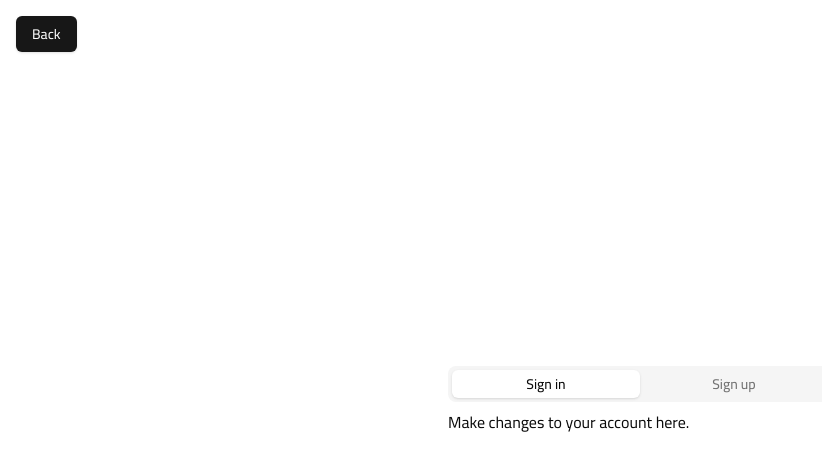
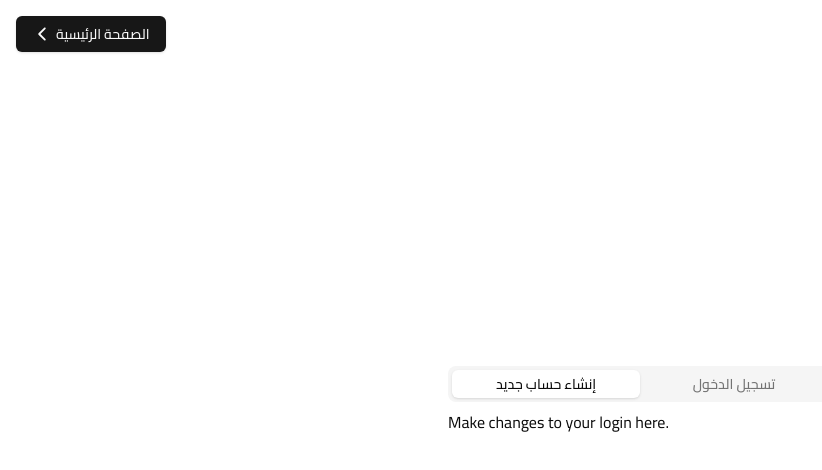
Before and after one commit to Said-MZ/PathForge, a Next.js app: page /login in a window 1280 px wide. Shown: the top 470 px of the page, without its empty margins (0-822 px from the left). Built offline with nearby package versions, Linux system fonts and the light colour scheme.

Commit message:
Transform auth text to arabic

```diff
--- a/src/app/(auth)/login/page.tsx
+++ b/src/app/(auth)/login/page.tsx
@@ -1,27 +1,34 @@
 import React from "react";
 import { Tabs, TabsContent, TabsList, TabsTrigger } from "@/components/ui/tabs";
 import { Button } from "@/components/ui/button";
+import { IoIosArrowBack } from "react-icons/io";
 import Link from "next/link";
 
 const LoginPage = () => {
   return (
     <main className="grid place-items-center h-screen w-screen">
       <Button variant="default" className="absolute top-4 left-4">
-        <Link href="/">Back</Link>
+        <Link
+          href="/"
+          className="flex justify-center items-center gap-1 hover:gap-2 transition-all"
+        >
+          <IoIosArrowBack className="w-5 h-5" />
+          <span>الصفحة الرئيسية</span>
+        </Link>
       </Button>
-      <Tabs defaultValue="account" className="w-full mx-auto max-w-96">
+      <Tabs defaultValue="login" className="w-full mx-auto max-w-96">
         <TabsList className="w-full">
-          <TabsTrigger value="account" className="w-full">
-            Sign in
+          <TabsTrigger value="login" className="w-full">
+            إنشاء حساب جديد
           </TabsTrigger>
-          <TabsTrigger value="password" className="w-full">
-            Sign up
+          <TabsTrigger value="signup" className="w-full">
+            تسجيل الدخول
           </TabsTrigger>
         </TabsList>
-        <TabsContent value="account">
-          Make changes to your account here.
+        <TabsContent value="login">
+          Make changes to your login here.
         </TabsContent>
-        <TabsContent value="password">Change your password here.</TabsContent>
+        <TabsContent value="signup">Change your signup here.</TabsContent>
       </Tabs>
     </main>
   );
--- a/src/components/navbar/user-button.tsx
+++ b/src/components/navbar/user-button.tsx
@@ -15,12 +15,11 @@ import {
 } from "@/components/ui/dropdown-menu";
 import Link from "next/link";
 
-const inter = Inter({ subsets: ["latin"] });
-
 const UserButton = () => {
   const [isMenuOpen, setIsMenuOpen] = useState(false);
   // temporary until we set up authentication
   const isSignedIn = false;
+  const userName = "اسم المستخدم";
   //-----------------------------------------
   return (
     <>
@@ -34,37 +33,43 @@ const UserButton = () => {
         <DropdownMenuTrigger asChild>
           <Button variant={null}>
             <RiAccountCircleFill
-              className="w-10 h-10 cursor-pointer text-gray-100 hover:text-gray-300 transition-all duration-300"
+              className="w-10 h-10 cursor-pointer text-gray-100 hover:text-gray-300 transition-all duration-300 "
               onClick={() => setIsMenuOpen(!isMenuOpen)}
             />
           </Button>
         </DropdownMenuTrigger>
-        <DropdownMenuContent className={`w-56 ${inter.className}`}>
-          <DropdownMenuLabel>My Account</DropdownMenuLabel>
+        <DropdownMenuContent className={`w-56`}>
+          <DropdownMenuLabel className="text-right">
+            {isSignedIn ? `مرحبًا، ${userName}` : "مرحبًا، زائر"}
+          </DropdownMenuLabel>
           <DropdownMenuSeparator />
           <DropdownMenuGroup>
             {isSignedIn ? (
               <>
                 <Link href="/profile">
-                  <DropdownMenuItem>Profile</DropdownMenuItem>
+                  <DropdownMenuItem className="flex justify-end">
+                    الملف الشخصي
+                  </DropdownMenuItem>
                 </Link>
                 <Link href="/settings">
-                  <DropdownMenuItem>Settings</DropdownMenuItem>
+                  <DropdownMenuItem className="flex justify-end">
+                    الإعدادات
+                  </DropdownMenuItem>
                 </Link>
               </>
             ) : (
               <>
                 <Link href="/login">
-                  <DropdownMenuItem>Sign in</DropdownMenuItem>
+                  <DropdownMenuItem className="flex justify-end">
+                    تسجيل الدخول
+                  </DropdownMenuItem>
                 </Link>
               </>
             )}
           </DropdownMenuGroup>
         </DropdownMenuContent>
       </DropdownMenu>
-      <div
-        className={`absolute right-4 xl:right-36 top-12 z-10 ${inter.className}`}
-      ></div>
+      <div className={`absolute right-4 xl:right-36 top-12 z-10`}></div>
     </>
   );
 };
```
